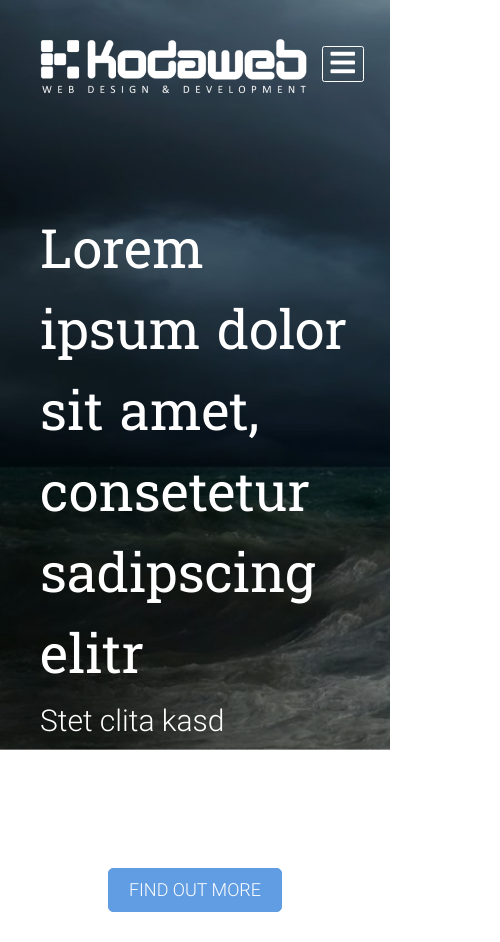
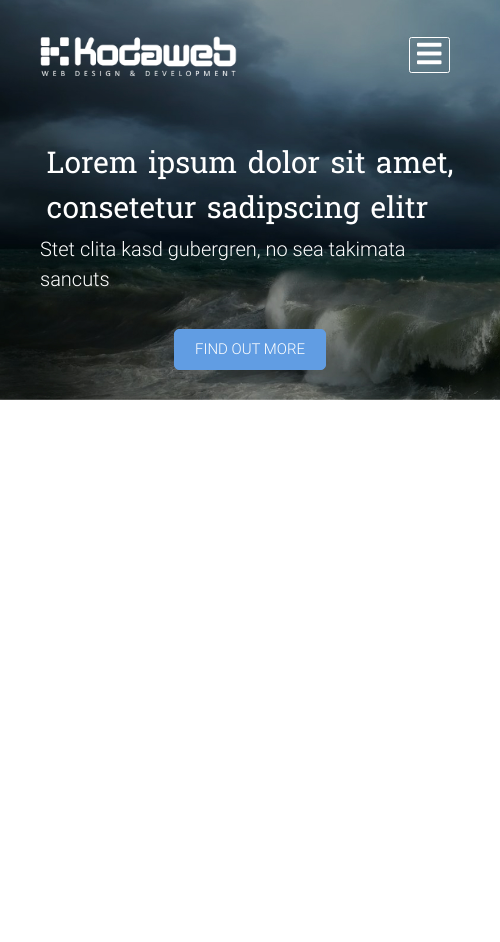
Before and after one commit to joywang912/koda-exam, a React (Create React App) app: page / in a window 390 px wide. Shown: the whole page, 500 px wide, since content can reach past the window. After the commit the page ends 844 px from the top, so only its background shows below. Built offline with nearby package versions, Linux system fonts and the light colour scheme.

Commit message:
style: improve header mobile styles

```diff
--- a/src/components/App/App.scss
+++ b/src/components/App/App.scss
@@ -6,4 +6,12 @@
   height: 75rem;
   display: flex;
   flex-direction: column;
+
+  @media (max-width: 991px) {
+    height: 58rem;
+  }
+
+  @media (max-width: 768px) {
+    height: auto;
+  }
 }
--- a/src/components/BannerContent/bannerContent.scss
+++ b/src/components/BannerContent/bannerContent.scss
@@ -7,12 +7,28 @@
   margin-top: 5rem;
   padding: 3rem 4rem;
 
+  @media (max-width: 991px) {
+    margin-top: 2rem;
+  }
+
+  @media (max-width: 768px) {
+    margin-top: 0;
+  }
+
   h1 {
     display: inline-block;
-    font-size: 5.4rem;
+    font-size: 5.2rem;
     font-weight: 400;
     line-height: 1.5;
     word-spacing: 3px;
+
+    @media (max-width: 991px) {
+      font-size: 4rem;
+    }
+
+    @media (max-width: 768px) {
+      font-size: 3rem;
+    }
   }
 
   h2 {
@@ -20,6 +36,14 @@
     font-size: 3rem;
     font-weight: 300;
     line-height: 1.5;
+
+    @media (max-width: 991px) {
+      font-size: 2.4rem;
+    }
+
+    @media (max-width: 768px) {
+      font-size: 2rem;
+    }
   }
 
   button {
@@ -29,5 +53,9 @@
     padding: 1.2rem 2rem;
     font-weight: 300;
     border-radius: 0.5rem;
+
+    @media (max-width: 768px) {
+      font-size: 1.5rem;
+    }
   }
 }
--- a/src/components/Header/header.scss
+++ b/src/components/Header/header.scss
@@ -3,8 +3,11 @@ header {
   display: flex;
   justify-content: space-between;
 
-  &__logo {
+  .header__logo {
     max-width: 28rem;
+    @media (max-width: 768px) {
+      width: 20rem;
+    }
   }
 }
 
--- a/src/scss/index.scss
+++ b/src/scss/index.scss
@@ -8,6 +8,7 @@
 
 body {
   font-family: "Roboto", Arial, sans-serif;
+  min-width: 500px;
 }
 
 .font-slab {
```
Also changed, not shown: 1 other file (tests, documents, lock files or other folders).
